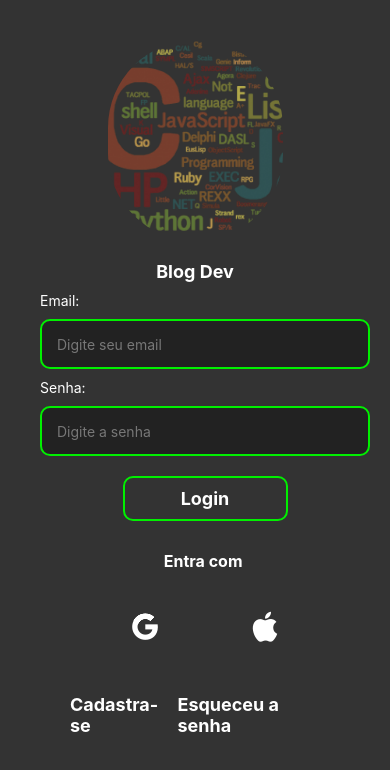
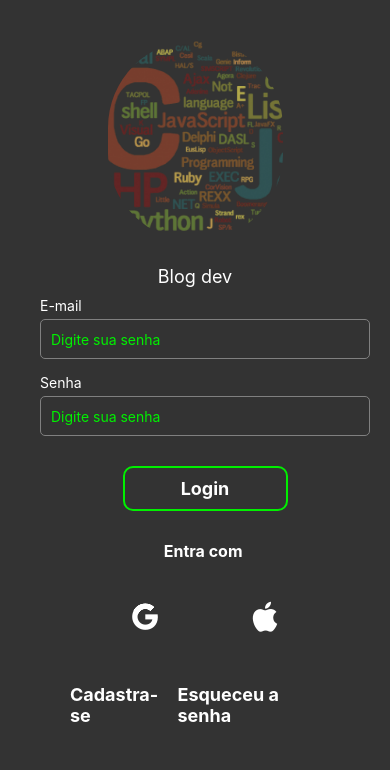
Before and after one commit to THIAGOMORGADO/blog-app, a React Native app: screen /Login in a window 390 px wide. Shown: the top 770 px of the page. Built offline with nearby package versions, Linux system fonts and the light colour scheme.

Commit message:
refactor/ signin screen

```diff
--- /dev/null
+++ b/src/components/Input/index.tsx
@@ -0,0 +1,47 @@
+import React, { useState } from 'react';
+import { TextInput, StyleSheet, TextInputProps } from 'react-native';
+
+interface InputProps extends TextInputProps {
+  placeholder: string;
+  placeholderTextColor?: string;
+  value?: string;
+  onChangeText?: (text: string) => void;
+}
+
+const Input: React.FC<any> = ({ placeholder, placeholderTextColor, value, onChangeText, ...rest } : InputProps) => {
+  const [isFocused, setIsFocused] = useState(false);
+
+  const handleFocus = () => {
+    setIsFocused(true);
+  };
+
+  const handleBlur = () => {
+    setIsFocused(false);
+  };
+
+  return (
+    <TextInput
+      style={[styles.input, isFocused && styles.focusedInput]}
+      placeholder={placeholder}
+      placeholderTextColor={placeholderTextColor}
+      onFocus={handleFocus}
+      onBlur={handleBlur}
+    />
+  );
+};
+
+const styles = StyleSheet.create({
+  input: {
+    height: 40,
+    borderColor: 'gray',
+    borderWidth: 1,
+    paddingHorizontal: 10,
+    marginBottom: 10,
+    borderRadius: 5,
+  },
+  focusedInput: {
+    borderColor: 'green', // Cor da borda quando o TextInput está ativo
+  },
+});
+
+export default Input;
--- a/src/components/Title/index.tsx
+++ b/src/components/Title/index.tsx
@@ -1,14 +1,17 @@
 import { ReactNode } from 'react';
-import { Text, View, TextProps} from 'react-native';
+import { Text, View, TextProps, TextStyle} from 'react-native';
+
+import {styles} from './styles'
 
 
 type TitleProps = {
   title: String;
+  style?: TextStyle | TextStyle[];
 
 }
 
-export default function Title({ title, ...rest} : TitleProps) {
+export default function Title({ title, style, ...rest} : TitleProps) {
  return (
-    <Text name={title} {...rest}/>
+    <Text style={[styles.title, style]}>{title}</Text>
   );
 }
--- /dev/null
+++ b/src/components/Title/styles.ts
@@ -0,0 +1,9 @@
+import { StyleSheet } from "react-native";
+
+export const styles = StyleSheet.create({
+  title: {
+    color: '#fff',
+    marginTop: 10,
+    marginBottom: 10
+  }
+})
--- a/src/screens/SignIn/index.tsx
+++ b/src/screens/SignIn/index.tsx
@@ -17,14 +17,14 @@ import Logo from '../../components/Logo';
 import Button from '../../components/Button/Index';
 import Icon from '../../components/Icon';
 import { useNavigation } from '@react-navigation/native';
+import Title from '../../components/Title';
+import Input from '../../components/Input';
 
 export default function SignIn() {
   const [pressIn, setPressIn] = useState(false);
-  const navigation = useNavigation()
-
-
+  const navigation = useNavigation<any>()
   function goToHomePage() {
-    navigation.navigate('Home')
+    navigation.navigate('home')
   }
 
   const handleLogin = () => {
@@ -42,24 +42,33 @@ export default function SignIn() {
       behavior={Platform.OS === 'ios' ? 'padding' : 'height'}
     >
         <Logo />
-        <Text style={{color: '#fff', fontSize: 18, fontWeight:'bold'}}>Blog Dev</Text>
+        <Title
+          style={[styles.title, {fontSize: 18}] }
+          title="Blog dev"
+        />
      <ScrollView
       style={styles.formArea}
       contentContainerStyle={{width: '100%',}}
      >
       <View style={styles.formContent}>
-        <Text style={styles.title}>Email:</Text>
-        <TextInput
-          style={styles.input}
-          placeholder='Digite seu email'
-          placeholderTextColor="#777"
+        <Title
+          style={styles.title}
+          title="E-mail"
         />
-        <Text style={styles.title}>Senha:</Text>
-        <TextInput
-          placeholder='Digite a senha'
-          style={styles.input}
-          placeholderTextColor="#777"
+        <Input
+           placeholder='Digite sua senha'
+           placeholderTextColor="#00f000"
         />
+        <Title
+          style={styles.title}
+          title="Senha"
+        />
+        <Input
+          placeholder='Digite sua senha'
+          placeholderTextColor="#00f000"
+        />
+
+        {/* QUnado usuario clicar ele vai ter um efeito sppiner  */}
         <View style={{alignItems: 'center', justifyContent: 'center'}}>
           <Button onPress={handleLogin}>
           {
@@ -73,6 +82,8 @@ export default function SignIn() {
           }
           </Button>
         </View>
+
+
         <View style={{ padding: 10, alignItems: 'center', }}>
           <Text style={{color: '#fff', fontSize: 16, fontWeight: 'bold'}}>Entra com </Text>
 
@@ -82,15 +93,13 @@ export default function SignIn() {
           <Icon iconName="apple1" size={30} color="#fff" />
         </View>
       </View>
+
       <View style={{flexDirection: 'row', gap: 10,  padding: 50, alignContent: 'center', justifyContent: 'center'}}>
         <Text style={{color: '#fff', fontSize: 18, fontWeight:'bold'}}>Cadastra-se</Text>
         <Text style={{color: '#fff', fontSize: 18, fontWeight:'bold'}}>Esqueceu a senha</Text>
       </View>
+
      </ScrollView>
-
-
-
-
     </KeyboardAvoidingView>
   )
 }
--- a/src/screens/SignIn/styles.ts
+++ b/src/screens/SignIn/styles.ts
@@ -44,7 +44,7 @@ export const styles = StyleSheet.create({
   },
   title: {
     color: '#fff',
-    marginTop: 10,
-    marginBottom: 10
+    marginTop: 5,
+    marginBottom: 5
   }
 })
```
Also changed, not shown: package.json (+5 -2 lines), src/services/firebaseConfig.ts (added, +19 -0 lines), 61 other files (tests, documents, lock files or other folders).
